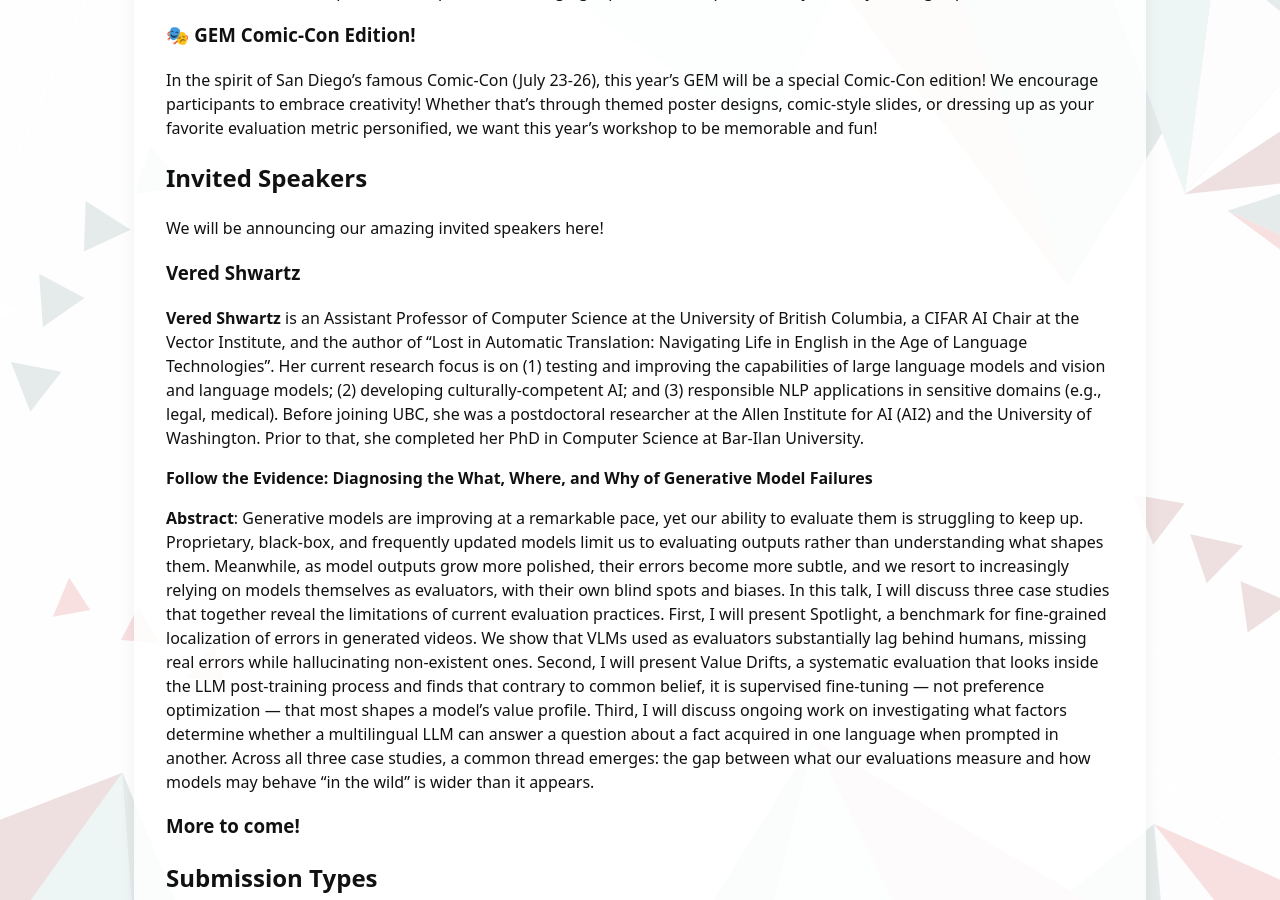
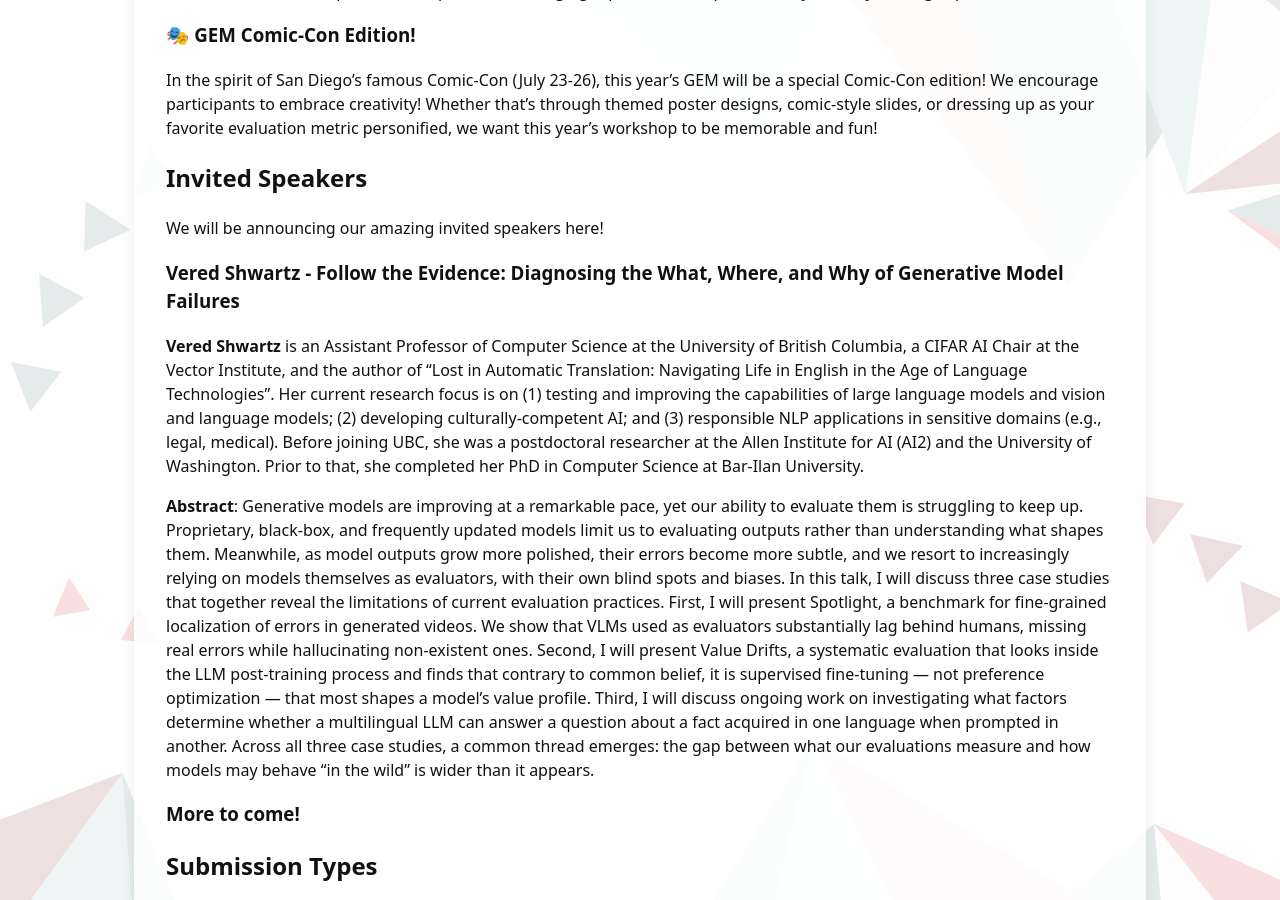
Before and after one commit to GEM-workshop/gem-workshop.github.io, a Jekyll site: the page built from index.md, in a window 1280 px wide and 900 px high, scrolled down 1701 px. Built offline with Jekyll 4.4.1, drawn with Linux system fonts in a browser that asks for light colours.

```diff
--- a/index.md
+++ b/index.md
@@ -60,11 +60,9 @@ In the spirit of San Diego's famous Comic-Con (July 23-26), this year's GEM will
 ## **Invited Speakers**
 We will be announcing our amazing invited speakers here!
 
-### Vered Shwartz
+### Vered Shwartz - Follow the Evidence: Diagnosing the What, Where, and Why of Generative Model Failures
 
 **Vered Shwartz** is an Assistant Professor of Computer Science at the University of British Columbia, a CIFAR AI Chair at the Vector Institute, and the author of "Lost in Automatic Translation: Navigating Life in English in the Age of Language Technologies". Her current research focus is on (1) testing and improving the capabilities of large language models and vision and language models; (2) developing culturally-competent AI; and (3) responsible NLP applications in sensitive domains (e.g., legal, medical). Before joining UBC, she was a postdoctoral researcher at the Allen Institute for AI (AI2) and the University of Washington. Prior to that, she completed her PhD in Computer Science at Bar-Ilan University.
-
-**Follow the Evidence: Diagnosing the What, Where, and Why of Generative Model Failures**
 
 **Abstract**: Generative models are improving at a remarkable pace, yet our ability to evaluate them is struggling to keep up. Proprietary, black-box, and frequently updated models limit us to evaluating outputs rather than understanding what shapes them. Meanwhile, as model outputs grow more polished, their errors become more subtle, and we resort to increasingly relying on models themselves as evaluators, with their own blind spots and biases. In this talk, I will discuss three case studies that together reveal the limitations of current evaluation practices. First, I will present Spotlight, a benchmark for fine-grained localization of errors in generated videos. We show that VLMs used as evaluators substantially lag behind humans, missing real errors while hallucinating non-existent ones. Second, I will present Value Drifts, a systematic evaluation that looks inside the LLM post-training process and finds that contrary to common belief, it is supervised fine-tuning — not preference optimization — that most shapes a model's value profile. Third, I will discuss ongoing work on investigating what factors determine whether a multilingual LLM can answer a question about a fact acquired in one language when prompted in another. Across all three case studies, a common thread emerges: the gap between what our evaluations measure and how models may behave "in the wild" is wider than it appears.
 
```
